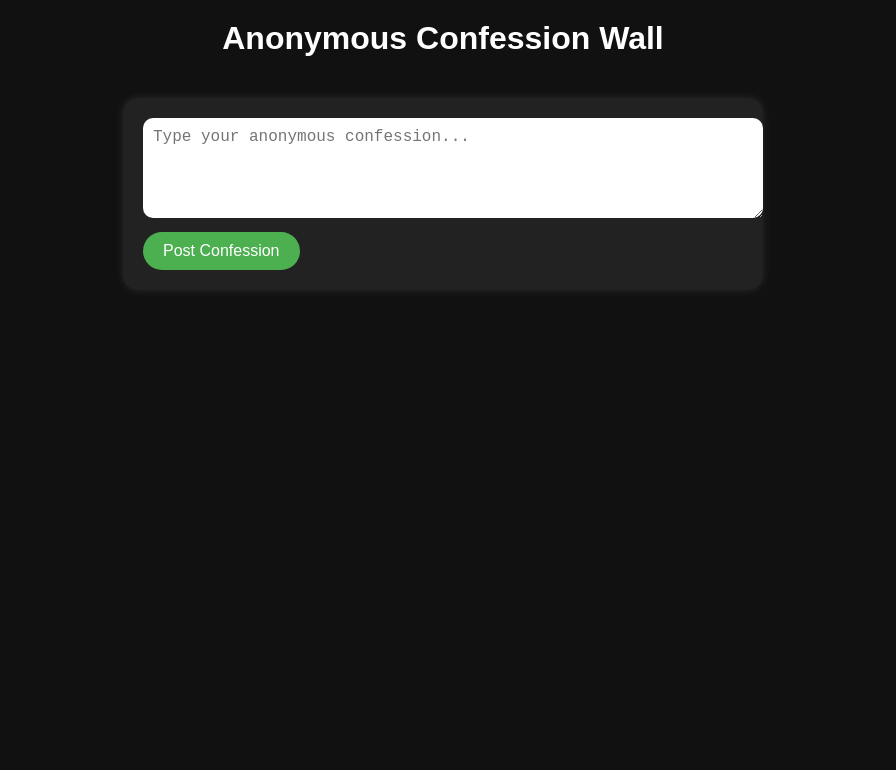
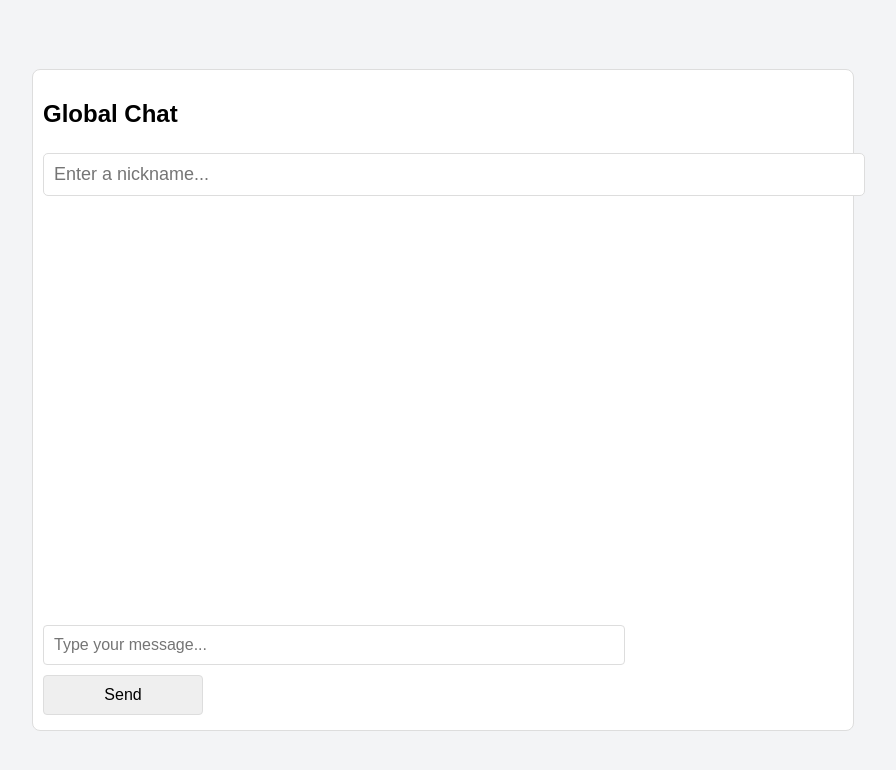
Before and after one commit to dsfdfshfbdfjhb/-Anonymous, a plain HTML site: page index.html in a window 1280 px wide. Shown: the whole page, without its empty margins (197-1093 px from the left). Drawn offline with Linux system fonts and the light colour scheme; no server answers.

Commit message:
Update index.html

```diff
--- a/index.html
+++ b/index.html
@@ -1,108 +1,129 @@
 <!DOCTYPE html>
 <html lang="en">
 <head>
-  <meta charset="UTF-8" />
-  <meta name="viewport" content="width=device-width, initial-scale=1.0"/>
-  <title>Anonymous Confession Wall</title>
+  <meta charset="UTF-8">
+  <meta name="viewport" content="width=device-width, initial-scale=1.0">
+  <title>Global Chat</title>
   <style>
     body {
       font-family: Arial, sans-serif;
-      background: #111;
-      color: #fff;
       margin: 0;
       padding: 0;
       display: flex;
+      justify-content: center;
+      align-items: center;
+      height: 100vh;
+      background-color: #f3f4f6;
+    }
+    #chat-container {
+      width: 80%;
+      max-width: 800px;
+      border: 1px solid #ddd;
+      padding: 10px;
+      background-color: white;
+      display: flex;
       flex-direction: column;
-      align-items: center;
+      height: 80%;
+      border-radius: 8px;
     }
-
-    h1 {
-      margin-top: 20px;
-      font-size: 2rem;
+    #message-list {
+      flex-grow: 1;
+      overflow-y: auto;
+      margin-bottom: 10px;
     }
-
-    .container {
-      width: 90%;
-      max-width: 600px;
-      margin: 20px auto;
-      background: #222;
-      padding: 20px;
-      border-radius: 15px;
-      box-shadow: 0 0 10px rgba(255, 255, 255, 0.1);
+    .message {
+      margin-bottom: 10px;
     }
-
-    textarea {
+    .message .name {
+      font-weight: bold;
+    }
+    input[type="text"], input[type="submit"] {
+      padding: 10px;
+      margin: 5px 0;
+      font-size: 16px;
+      border-radius: 4px;
+      border: 1px solid #ddd;
+    }
+    input[type="text"] {
+      width: 70%;
+    }
+    input[type="submit"] {
+      width: 20%;
+      cursor: pointer;
+    }
+    #nickname {
       width: 100%;
       padding: 10px;
-      border-radius: 10px;
-      border: none;
-      resize: vertical;
-      min-height: 80px;
-      font-size: 16px;
+      font-size: 18px;
       margin-bottom: 10px;
-    }
-
-    button {
-      background: #4CAF50;
-      color: white;
-      padding: 10px 20px;
-      border: none;
-      border-radius: 25px;
-      font-size: 16px;
-      cursor: pointer;
-    }
-
-    button:hover {
-      background: #45a049;
-    }
-
-    .confession {
-      background: #333;
-      margin-top: 15px;
-      padding: 15px;
-      border-radius: 10px;
-      word-wrap: break-word;
+      border-radius: 5px;
     }
   </style>
 </head>
 <body>
 
-  <h1>Anonymous Confession Wall</h1>
-  <div class="container">
-    <textarea id="confessionInput" placeholder="Type your anonymous confession..."></textarea>
-    <button onclick="addConfession()">Post Confession</button>
+  <div id="chat-container">
+    <h2>Global Chat</h2>
 
-    <div id="confessionList"></div>
+    <!-- Nickname input -->
+    <input type="text" id="nickname" placeholder="Enter a nickname..." />
+
+    <!-- Message display area -->
+    <div id="message-list"></div>
+
+    <!-- Message input area -->
+    <input type="text" id="message-input" placeholder="Type your message..." />
+    <input type="submit" value="Send" id="send-button" />
   </div>
 
   <script>
-    const confessionInput = document.getElementById("confessionInput");
-    const confessionList = document.getElementById("confessionList");
+    const apiUrl = "https://tinted-amazing-tapir.glitch.me"; // Your Glitch server URL
 
-    function loadConfessions() {
-      const confessions = JSON.parse(localStorage.getItem("confessions")) || [];
-      confessionList.innerHTML = "";
-      confessions.reverse().forEach((conf) => {
-        const div = document.createElement("div");
-        div.className = "confession";
-        div.innerText = conf;
-        confessionList.appendChild(div);
+    // Function to fetch and display messages
+    async function loadMessages() {
+      const response = await fetch(`${apiUrl}/messages`);
+      const messages = await response.json();
+      const messageList = document.getElementById("message-list");
+      messageList.innerHTML = ""; // Clear previous messages
+
+      messages.forEach(message => {
+        const messageElement = document.createElement("div");
+        messageElement.classList.add("message");
+        messageElement.innerHTML = `<span class="name">${message.name}:</span> ${message.text} <span style="font-size: 10px; color: #888;">(${new Date(message.time).toLocaleTimeString()})</span>`;
+        messageList.appendChild(messageElement);
       });
+      messageList.scrollTop = messageList.scrollHeight; // Auto-scroll to latest message
     }
 
-    function addConfession() {
-      const text = confessionInput.value.trim();
-      if (text === "") return;
+    // Function to send a message
+    async function sendMessage() {
+      const name = document.getElementById("nickname").value;
+      const text = document.getElementById("message-input").value;
 
-      let confessions = JSON.parse(localStorage.getItem("confessions")) || [];
-      confessions.push(text);
-      localStorage.setItem("confessions", JSON.stringify(confessions));
-      confessionInput.value = "";
-      loadConfessions();
+      if (name && text) {
+        const response = await fetch(`${apiUrl}/messages`, {
+          method: "POST",
+          headers: { "Content-Type": "application/json" },
+          body: JSON.stringify({ name, text }),
+        });
+
+        if (response.ok) {
+          loadMessages();
+          document.getElementById("message-input").value = ""; // Clear the input field
+        }
+      }
     }
 
-    // Load confessions on page load
-    loadConfessions();
+    // Listen for Enter key or click on Send button
+    document.getElementById("send-button").addEventListener("click", sendMessage);
+    document.getElementById("message-input").addEventListener("keydown", (e) => {
+      if (e.key === "Enter") {
+        sendMessage();
+      }
+    });
+
+    // Load messages when page loads
+    window.onload = loadMessages;
   </script>
 
 </body>
```
